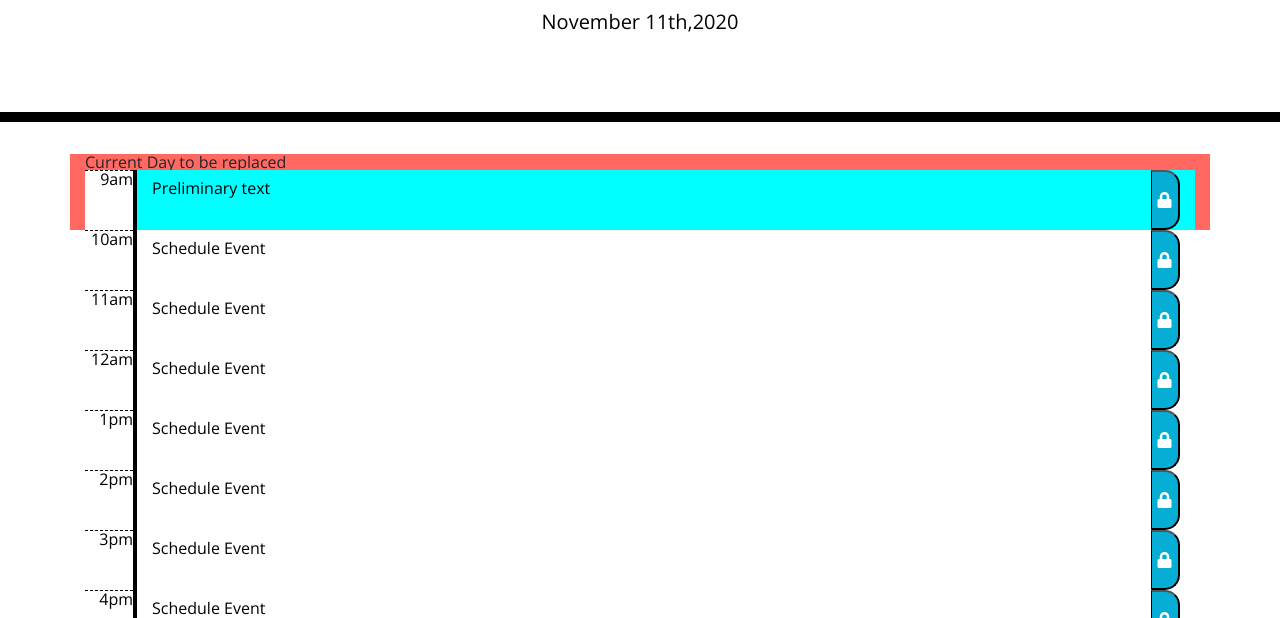
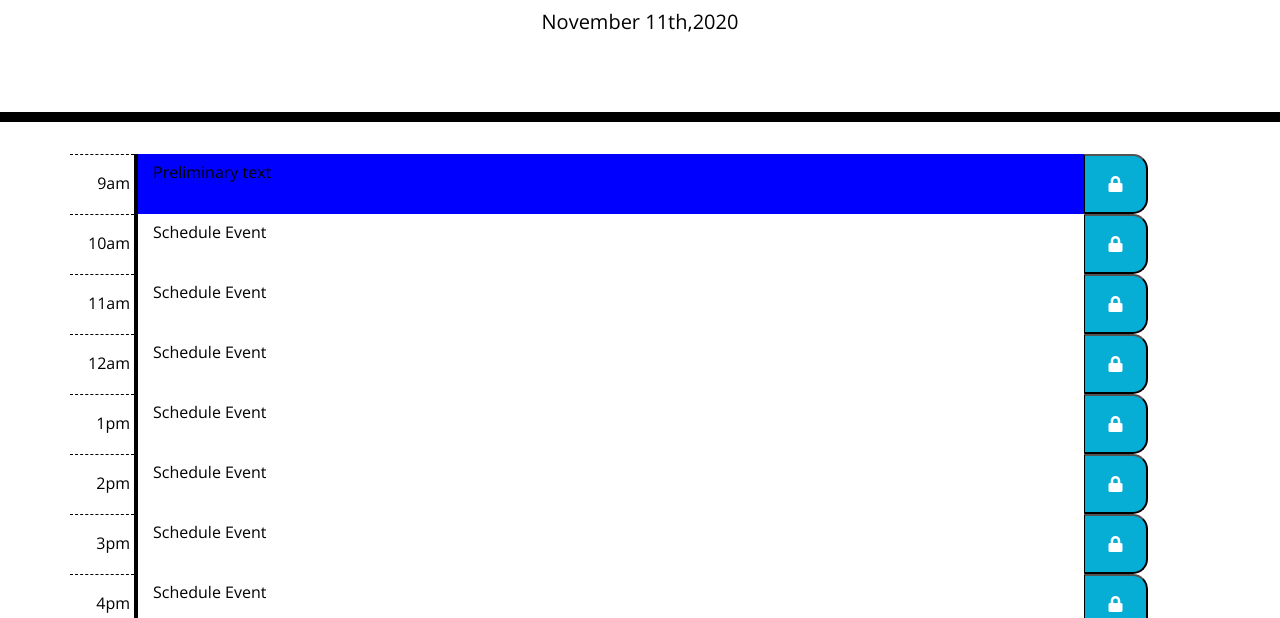
Before and after one commit to JJHPhoto/onefineday, a plain HTML site: page index.html in a window 1280 px wide. Shown: the part 182-800 px from the top of the page. Drawn offline with nearby package versions, Linux system fonts and the light colour scheme.

Commit message:
Got my page to look right.

```diff
--- a/assets/css/style.css
+++ b/assets/css/style.css
@@ -12,8 +12,6 @@ textarea {
   color: #000000;
   border-left: 0.25em solid black;
   padding: 10px;
-  display: flex;
-  flex-wrap: wrap;
 }
 
 .jumbotron {
@@ -24,13 +22,8 @@ textarea {
   border-bottom: 10px solid black;
 }
 
-/* Container for schedule. Won't keep this color, just to highlight */
+/* Container for schedule.*/
 .container {
-  background-color: #ff6961;
-}
-
-.flex-container {
-  background-color: #ffffff;
   display: flex;
 }
 
@@ -40,23 +33,52 @@ textarea {
   color: #000000;
   border-top: 1px dashed #000000;
   height: 60px;
-  width: 3em;
-  /* display: flex; */
-  /* flex-wrap: wrap; */
+  width: 4em;
   text-align: end;
-}
-
-.col {
-  display: flex;
+  line-height: 3.5em;
+  padding-right: 0.25em;
 }
 
 .row {
-  background-color: aqua;
-  display: flex;
-  /* flex-wrap: wrap; */
   height: 60px;
-  /* justify-content: end; */
 }
+
+#nine {
+  background-color: blue;
+}
+
+/* Save button */
+.saveBtn {
+  border-left: 1px solid black;
+  border-top-right-radius: 15px;
+  border-bottom-right-radius: 15px;
+  background-color: #06aed5;
+  color: white;
+  width: 4em;
+}
+
+.saveBtn i:hover {
+  font-size: 20px;
+  transition: all 0.3s ease-in-out;
+}
+
+.past {
+  background-color: #d3d3d3;
+  color: white;
+}
+
+.present {
+  background-color: #ff6961;
+  color: white;
+}
+
+.future {
+  background-color: #77dd77;
+  color: white;
+}
+
+/* Not sure I'll use */
+
 /* .description {
   white-space: pre-wrap;
 } */
@@ -76,35 +98,3 @@ textarea {
   /* display: flex;
   flex-wrap: wrap;
 } */
-
-/* Not on this yet. */
-/* .past {
-  background-color: #d3d3d3;
-  color: white;
-}
-
-.present {
-  background-color: #ff6961;
-  color: white;
-}
-
-.future {
-  background-color: #77dd77;
-  color: white;
-} */
-
-/* Save button */
-.saveBtn {
-  border-left: 1px solid black;
-  border-top-right-radius: 15px;
-  border-bottom-right-radius: 15px;
-  background-color: #06aed5;
-  color: white;
-  /* display: flex;
-  flex-wrap: wrap; */
-}
-
-.saveBtn i:hover {
-  font-size: 20px;
-  transition: all 0.3s ease-in-out;
-}
--- a/assets/js/script.js
+++ b/assets/js/script.js
@@ -1,6 +1,6 @@
-//CURRENT day displayed (moment.js)
-var currentDate = moment().format("MMMM Do,YYYY");
-$("#currentDay").text(currentDate);
+//Current date displayed in Jumbotron
+var today = moment().format("MMMM Do,YYYY");
+$("#currentDay").text(today);
 
 //DISPLAY current time, past time & future of a normal work day.
 
--- a/index.html
+++ b/index.html
@@ -32,60 +32,49 @@
       <p id="currentDay" class="lead"></p>
     </header>
     <div class="container">
-      <div class="curDate">Current Day to be replaced</div>
-      <!-- Timeblocks go here -->
-      <div class="col">
-        <!-- <div class="col-1">
-          <aside class="timeOfDay">
-
-          </aside>
-        </div> -->
-        <div class="flex-container">
       <div class="row">
         <!-- Might put this into a form with text input. -->
         <!-- <input type= "text" name="scheduleInput" /> (maybe put "preliminary text" in -->
         <div class="hour">9am</div>
-            <textarea class="col-11">Preliminary text</textarea>
+        <textarea id="nine" class="col-10">Preliminary text</textarea>
         <button type="button" class="saveBtn fa fa-lock"></button>
 
         <div class="hour">10am</div>
-            <textarea class="col-11">Schedule Event</textarea>
+        <textarea class="col-10">Schedule Event</textarea>
         <button type="button" class="saveBtn fa fa-lock"></button>
 
         <div class="hour">11am</div>
-            <textarea class="col-11">Schedule Event</textarea>
+        <textarea class="col-10">Schedule Event</textarea>
         <button type="button" class="saveBtn fa fa-lock"></button>
 
         <div class="hour">12am</div>
-            <textarea class="col-11">Schedule Event</textarea>
+        <textarea class="col-10">Schedule Event</textarea>
         <button type="button" class="saveBtn fa fa-lock"></button>
 
         <div class="hour">1pm</div>
-            <textarea class="col-11">Schedule Event</textarea>
+        <textarea class="col-10">Schedule Event</textarea>
         <button type="button" class="saveBtn fa fa-lock"></button>
 
         <div class="hour">2pm</div>
-            <textarea class="col-11">Schedule Event</textarea>
+        <textarea class="col-10">Schedule Event</textarea>
         <button type="button" class="saveBtn fa fa-lock"></button>
 
         <div class="hour">3pm</div>
-            <textarea class="col-11">Schedule Event</textarea>
+        <textarea class="col-10">Schedule Event</textarea>
         <button type="button" class="saveBtn fa fa-lock"></button>
 
         <div class="hour">4pm</div>
-            <textarea class="col-11">Schedule Event</textarea>
+        <textarea class="col-10">Schedule Event</textarea>
         <button type="button" class="saveBtn fa fa-lock"></button>
 
         <div class="hour">5pm</div>
-            <textarea class="col-11">Schedule Event</textarea>
+        <textarea class="col-10">Schedule Event</textarea>
         <button type="button" class="saveBtn fa fa-lock"></button>
 
         <div class="hour">6pm</div>
-            <textarea class="col-11">Schedule Event</textarea>
+        <textarea class="col-10">Schedule Event</textarea>
         <button type="button" class="saveBtn fa fa-lock"></button>
         <div class="hour"></div>
-          </div>
-        </div>
       </div>
     </div>
     <script src="https://code.jquery.com/jquery-3.4.1.min.js"></script>
```
Lines whose indentation alone changed are shown as unchanged.
